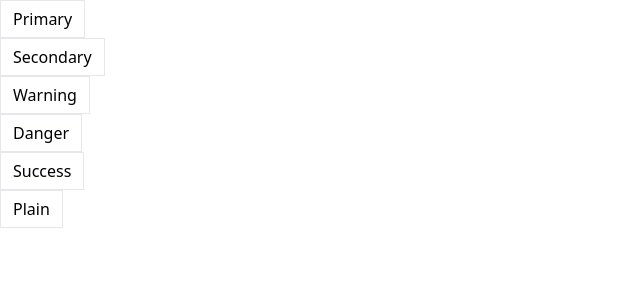
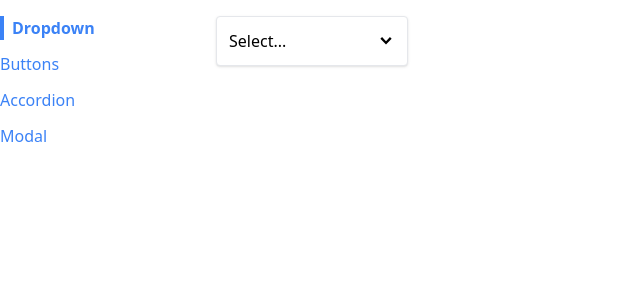
Before and after one commit to fgalletti93/reuseable-components, a React (Create React App) app: page / in a window 1280 px wide. Shown: the top 300 px of the page, without its empty margins (0-640 px from the left). Built offline with nearby package versions, Linux system fonts and the light colour scheme.

Commit message:
adding routes

```diff
--- a/src/App.jsx
+++ b/src/App.jsx
@@ -1,27 +1,28 @@
-import React from "react";
-import { Button } from "./components/Button";
+import { Route } from "./components/Route";
+import { Sidebar } from "./components/Sidebar";
+import {AccordionPage} from "./pages/AccordionPage";
+import {ButtonPage} from "./pages/ButtonPage";
+import {DropdownPage} from "./pages/DropdownPage"
+import { ModalPage } from "./pages/ModalPage";
 
 export const App = () => {
   return (
-    <div>
-      <div>
-        <Button>Primary</Button>
-      </div>
-      <div>
-        <Button>Secondary</Button>
-      </div>
-      <div>
-        <Button>Warning</Button>
-      </div>
-      <div>
-        <Button>Danger</Button>
-      </div>
-      <div>
-        <Button>Success</Button>
-      </div>
-      <div>
-        <Button>Plain</Button>
+    <div className="container mx-auto grid grid-cols-6 gap-4 mt-4">
+    <Sidebar />
+      <div className="col-span-5">
+      <Route path="/">
+          <DropdownPage />
+        </Route>
+        <Route path="/buttons">
+          <ButtonPage />
+        </Route>
+        <Route path="/accordion">
+          <AccordionPage />
+        </Route>
+        <Route path="/modal">
+          <ModalPage />
+        </Route>
       </div>
     </div>
-  )
-}
+  );
+};
```
